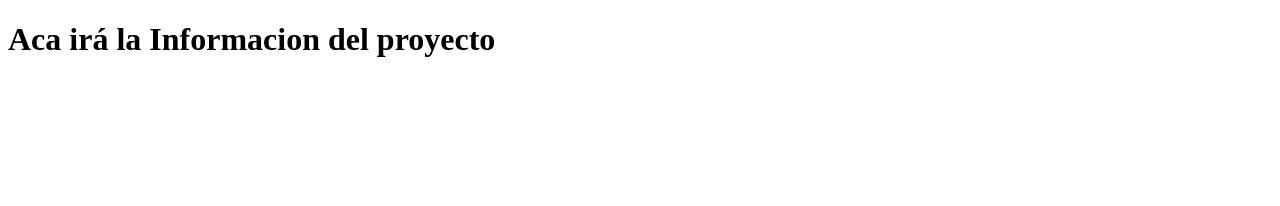
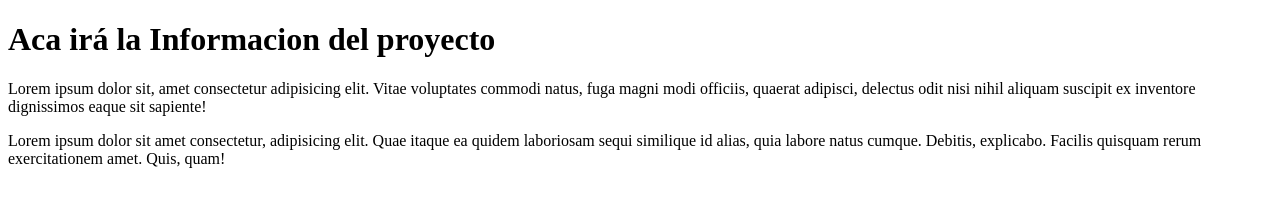
Before and after one commit to Gersonaltamirano/logica2021, a plain HTML site: page about.html in a window 1280 px wide. Drawn offline with Linux system fonts and the light colour scheme.

Commit message:
agregada la informacion del proyecto

```diff
--- a/about.html
+++ b/about.html
@@ -6,5 +6,10 @@
 </head>
 <body>
     <h1>Aca irá la Informacion del proyecto</h1>
+
+    <div>
+        <p>Lorem ipsum dolor sit, amet consectetur adipisicing elit. Vitae voluptates commodi natus, fuga magni modi officiis, quaerat adipisci, delectus odit nisi nihil aliquam suscipit ex inventore dignissimos eaque sit sapiente!</p>
+        <p>Lorem ipsum dolor sit amet consectetur, adipisicing elit. Quae itaque ea quidem laboriosam sequi similique id alias, quia labore natus cumque. Debitis, explicabo. Facilis quisquam rerum exercitationem amet. Quis, quam!</p>
+    </div>
 </body>
 </html>
```
